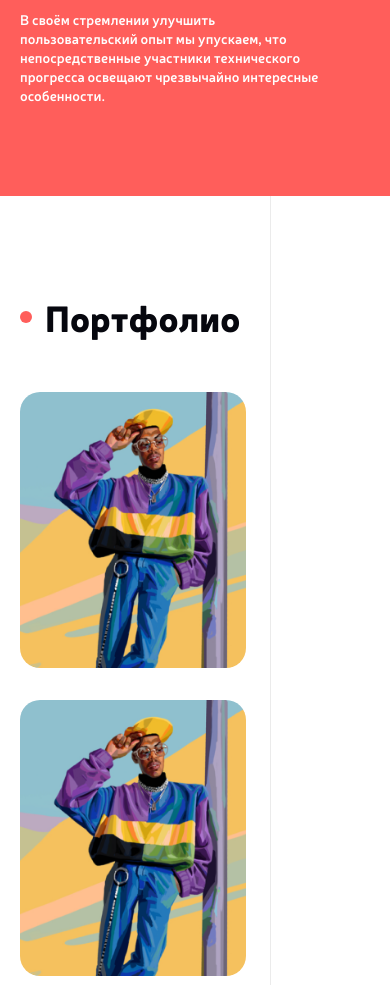
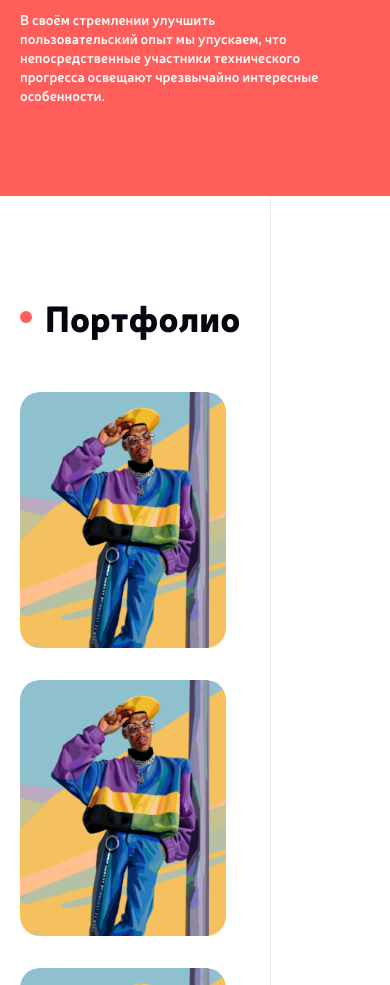
Before and after one commit to Zardusht/comprov2, a plain HTML site: page index.html in a window 390 px wide. Shown: the part 2874-3859 px from the top of the page. Drawn offline with nearby package versions, Linux system fonts and the light colour scheme.

Commit message:
Update responsive.css

```diff
--- a/css/responsive.css
+++ b/css/responsive.css
@@ -304,8 +304,8 @@
     .product_box_back,
     .product_box_front,
     .product_box img {
-        width: 226px !important;
-        height: 276px !important;
+        width: 206px !important;
+        height: 256px !important;
         border-radius: 20px;
     }
     .step {
```
